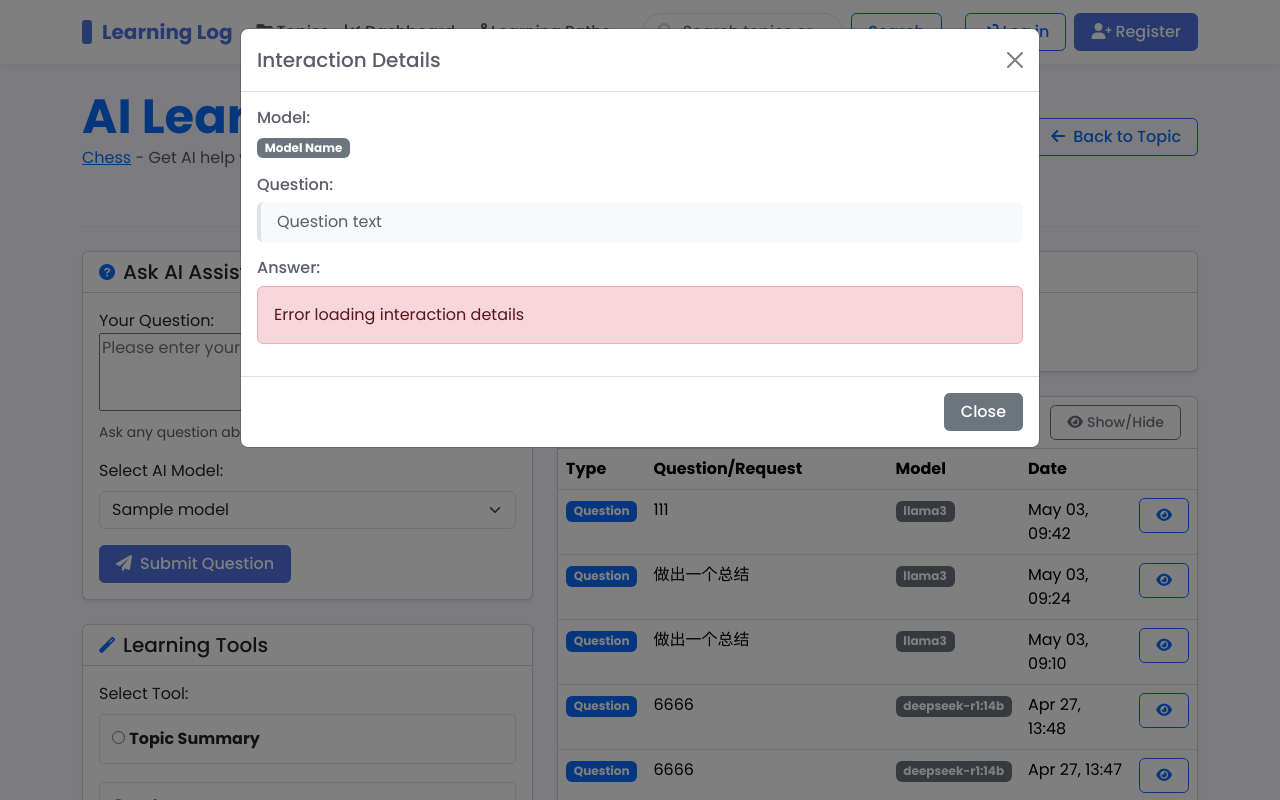
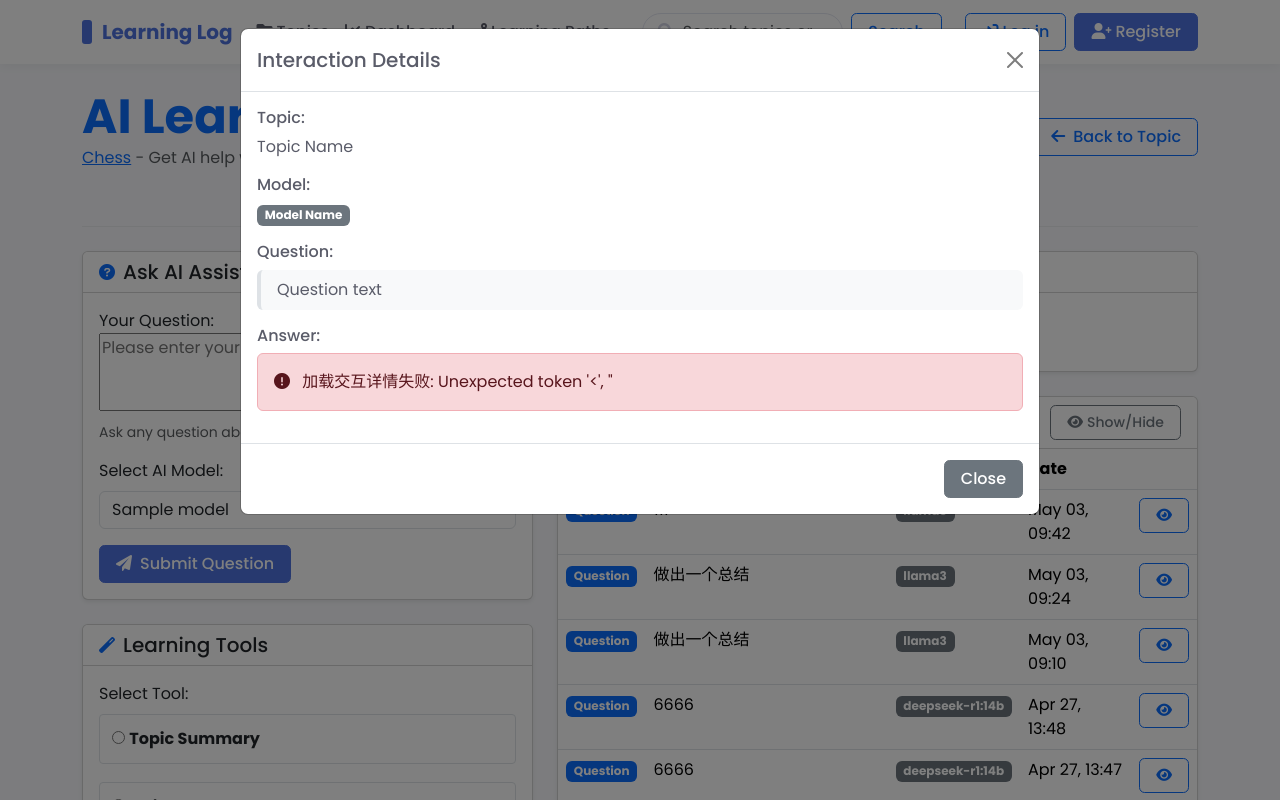
Before and after one commit to ssssswwwwwxxxxxxxwaxaca/learning-logs, a Django app: template learning_logs/templates/learning_logs/ai_assistant.html in a window 1280 px wide, after a click that opens the changed part. Run offline with Django 5.2, Linux system fonts and the light colour scheme; data comes from the database, SQL or seed files in the repository; both versions use the stored data as it was after the commit; tables that the repository leaves empty hold one stand-in row (values such as "Sample post"); the template is opened without the code that fills it: values that come from a table or form of the project are taken from there, most other values are stand-ins (such as "Sample title", 1, 10 or a date in 2020); data that the repository does not hold is empty; some libraries are stand-ins or nearby versions.

Commit message:
修复AI交互功能的bug

```diff
--- a/learning_logs/templates/learning_logs/ai_assistant.html
+++ b/learning_logs/templates/learning_logs/ai_assistant.html
@@ -212,6 +212,13 @@
         <button type="button" class="btn-close" data-bs-dismiss="modal" aria-label="Close"></button>
       </div>
       <div class="modal-body">
+
+      <!-- 添加主题信息 -->
+        <div class="mb-3">
+          <h6>Topic:</h6>
+          <p id="modal-topic" class="mb-2">Topic Name</p>
+        </div>
+
         <div class="mb-3">
           <h6>Model:</h6>
           <p id="modal-model" class="mb-2">
@@ -435,18 +442,32 @@
       document.querySelectorAll('.view-interaction').forEach(button => {
         button.addEventListener('click', function() {
           const interactionId = this.getAttribute('data-id');
-          fetch(`/learning_logs/interaction/${interactionId}/`)
-            .then(response => response.json())
+          fetch(`/interaction/${interactionId}/`)
+            .then(response => {
+              if (!response.ok) {
+                throw new Error(`HTTP error! Status: ${response.status}`);
+              }
+              return response.json();
+            })
             .then(data => {
-              document.getElementById('modal-question').textContent = data.question;
-              document.getElementById('modal-response').innerHTML = data.response_html;
+              document.getElementById('modal-question').textContent = data.question || "问题未提供";
+              document.getElementById('modal-response').innerHTML = data.response_html || data.response || "无回答内容";
               document.getElementById('modal-model').innerHTML =
-                `<span class="badge bg-secondary">${data.model_used || 'Default Model'}</span>`;
+                `<span class="badge bg-secondary">${data.model_used || '默认模型'}</span>`;
+              // 如果有主题信息，则显示
+              if (data.topic) {
+                document.getElementById('modal-topic').textContent = data.topic;
+              } else {
+                document.getElementById('modal-topic').parentElement.style.display = 'none';
+              }
             })
             .catch(error => {
               console.error("Error fetching interaction details:", error);
               document.getElementById('modal-response').innerHTML =
-                `<div class="alert alert-danger">Error loading interaction details</div>`;
+                `<div class="alert alert-danger">
+                  <i class="fas fa-exclamation-circle me-2"></i>
+                  加载交互详情失败: ${error.message}
+                </div>`;
             });
         });
       });
--- a/learning_logs/views.py
+++ b/learning_logs/views.py
@@ -683,6 +683,7 @@ def interaction_detail(request, interaction_id):
         'response': interaction.response,
         'response_html': response_html,
         'interaction_type': interaction.interaction_type,
+        'topic':interaction.topic.text,
         'model_used': interaction.model_used,
         'created_at': interaction.created_at.strftime('%Y-%m-%d %H:%M:%S')
     }
```
Also changed, not shown: db.sqlite3.
